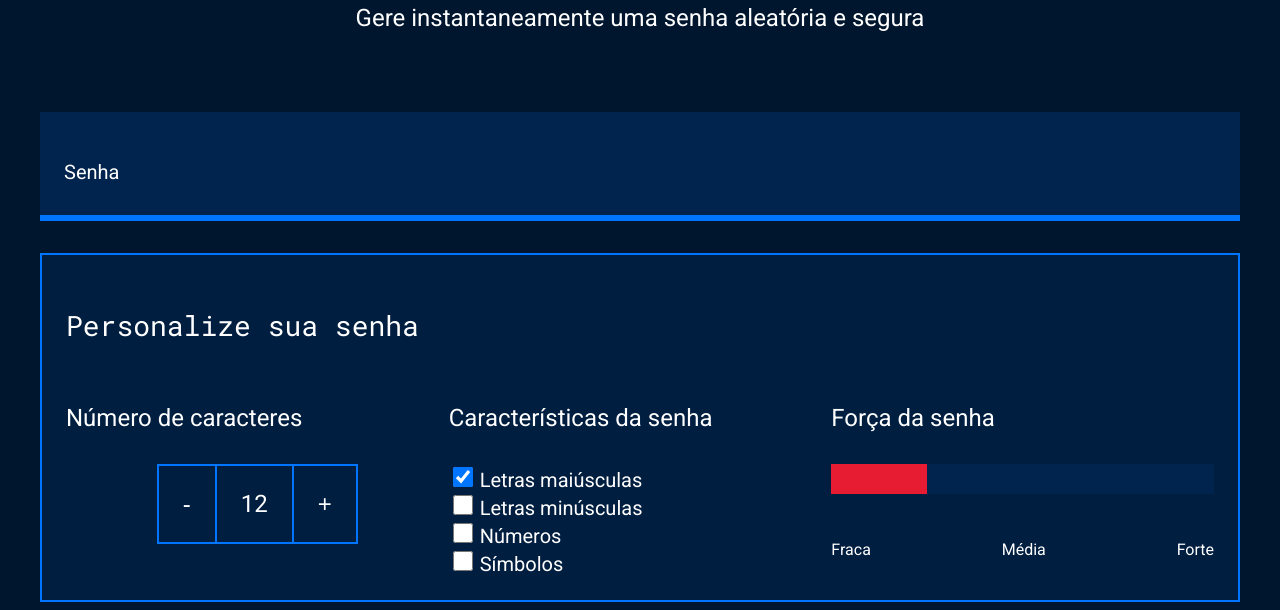
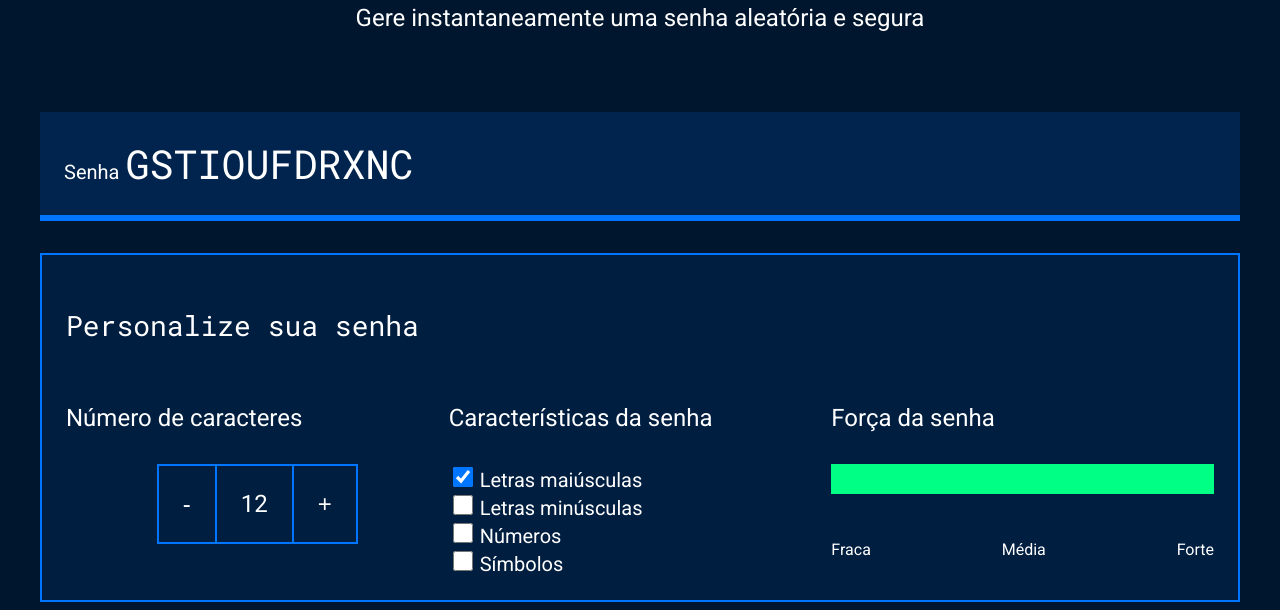
Before and after one commit to mirandalezama/seguran-a-digital, a plain HTML site: page index.html in a window 1280 px wide. Shown: the part 214-824 px from the top of the page. Drawn offline with Linux system fonts and the light colour scheme.

Commit message:
Add files via upload

```diff
--- a/index.html
+++ b/index.html
@@ -17,7 +17,7 @@
         </div>
         <div class="conteudo-senha">
             <label for="senha">Senha</label>
-            <input name="senha" type="text" id="campo-senha">
+            <input name="senha" type="text" id="campo-senha"readonly>
         </div>
         <div class="parametro">
             <h3 class="parametro-titulo">Personalize sua senha</h3>
--- a/main.js
+++ b/main.js
@@ -1,25 +1,74 @@
 const numeroSenha = document.querySelector('.parametro-senha__texto');
 let tamanhoSenha = 12;
 numeroSenha.textContent = tamanhoSenha;
+const letrasMaiusculas = 'ABCDEFGHIJKLMNOPQRSTUVXYWZ';
+const letrasMinusculas = 'abcdefghijklmnopqrstuvxywz';
+const numeros = '0123456789';
+const simbolos = '!@%*?';
 
 const botoes = document.querySelectorAll('.parametro-senha__botao');
+const campoSenha = document.querySelector('#campo-senha');
+const checkbox = document.querySelectorAll('.checkbox');
+const forcaSenha = document.querySelector('.forca');
 
 botoes[0].onclick = diminuiTamanho;
 botoes[1].onclick = aumentaTamanho;
 
 function diminuiTamanho() {
     if (tamanhoSenha > 1) {
-        // tamanhoSenha = tamanhoSenha-1;
         tamanhoSenha--;
     }
     numeroSenha.textContent = tamanhoSenha;
+    geraSenha();
 }
+
 function aumentaTamanho() {
     if (tamanhoSenha < 20) {
-        // tamanhoSenha = tamanhoSenha+1;
         tamanhoSenha++;
     }
     numeroSenha.textContent = tamanhoSenha;
+    geraSenha();
 }
 
-console.log(botoes);
+
+for (let i = 0; i < checkbox.length; i++) {
+    checkbox[i].onclick = geraSenha;
+}
+
+geraSenha();
+
+function geraSenha(){
+    let alfabeto = '';
+    if (checkbox[0].checked){
+        alfabeto = alfabeto + letrasMaiusculas;
+    }
+    if (checkbox[1].checked){
+        alfabeto = alfabeto + letrasMinusculas;
+    }
+    if (checkbox[2].checked){
+        alfabeto = alfabeto + numeros;
+    }
+    if (checkbox[3].checked){
+        alfabeto = alfabeto + simbolos;
+    }
+    console.log(alfabeto);
+    let senha = '';
+    for (let i = 0; i < tamanhoSenha;i++){
+        let numeroAleatorio = Math.random()*alfabeto.length;
+        numeroAleatorio = Math.floor(numeroAleatorio);
+        senha = senha + alfabeto[numeroAleatorio];
+    }
+    campoSenha.value = senha;
+}
+classificaSenha();
+
+function classificaSenha() {
+    forcaSenha.classList.remove('fraca', 'media', 'forte');
+    if (tamanhoSenha > 11) {
+        forcaSenha.classList.add('forte');
+    } else if (tamanhoSenha > 5 && tamanhoSenha < 12) {
+        forcaSenha.classList.add('media');
+    } else if (tamanhoSenha <= 5) {
+        forcaSenha.classList.add('fraca');
+    }
+}
```
